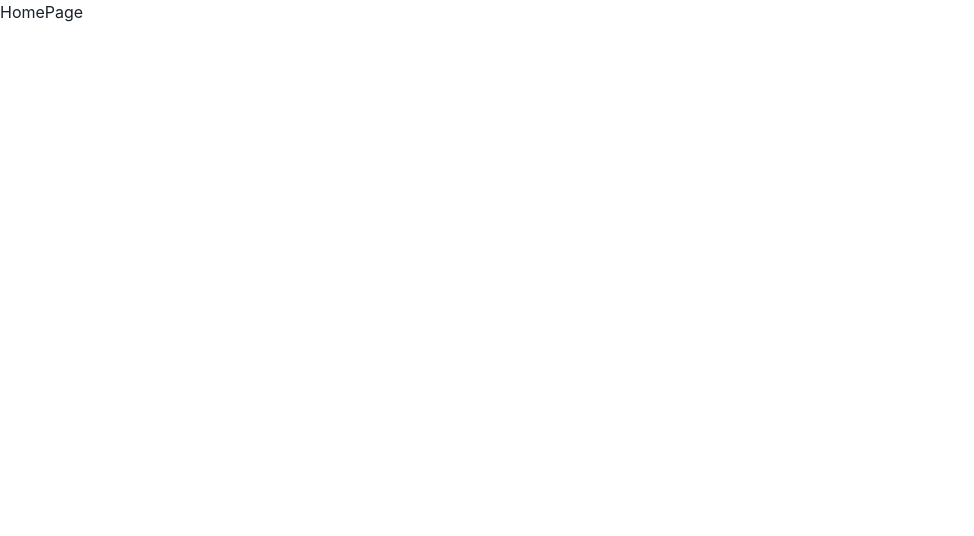
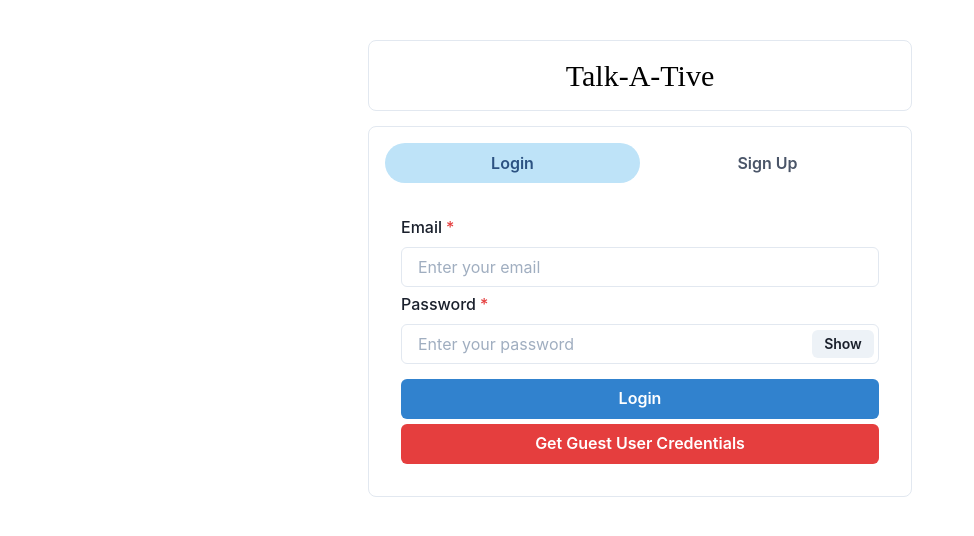
Before and after one commit to SeunJay/talkative-client, a React (Create React App) app: page / in a window 1280 px wide. Shown: the top 536 px of the page, without its empty margins (0-974 px from the left). Built offline with nearby package versions, Linux system fonts and the light colour scheme.

Commit message:
build login and sign up pages

```diff
--- a/src/App.css
+++ b/src/App.css
@@ -1,38 +1,24 @@
+@import url('https://fonts.googleapis.com/css2?family=Work+Sans:wght@300&display=swap');
+
+
+
 .App {
-  text-align: center;
+  min-height: 100vh;
+  display: flex;
+  background-image: url('/client/public/background.png');
+  background-position: center;
+  background-size: cover;
 }
 
-.App-logo {
-  height: 40vmin;
-  pointer-events: none;
+::-webkit-scrollbar {
+  width: 0px;
 }
 
-@media (prefers-reduced-motion: no-preference) {
-  .App-logo {
-    animation: App-logo-spin infinite 20s linear;
-  }
+::-webkit-scrollbar-thumb {
+  background: rgba(136, 136, 136, 0.281);
 }
 
-.App-header {
-  background-color: #282c34;
-  min-height: 100vh;
-  display: flex;
-  flex-direction: column;
-  align-items: center;
-  justify-content: center;
-  font-size: calc(10px + 2vmin);
-  color: white;
+/* Handle on hover */
+::-webkit-scrollbar-thumb:hover {
+  background: #555;
 }
-
-.App-link {
-  color: #61dafb;
-}
-
-@keyframes App-logo-spin {
-  from {
-    transform: rotate(0deg);
-  }
-  to {
-    transform: rotate(360deg);
-  }
-}
--- /dev/null
+++ b/src/components/authentication/Login.js
@@ -0,0 +1,73 @@
+import React, { useState } from 'react';
+import {
+  Stack,
+  HStack,
+  VStack,
+  FormControl,
+  FormLabel,
+  Input,
+  InputGroup,
+  InputRightElement,
+  Button,
+} from '@chakra-ui/react';
+
+const Login = () => {
+  const [email, setEmail] = useState('');
+  const [password, setPassword] = useState('');
+  const [show, setShow] = useState(false);
+
+  const handleShow = () => setShow(!show);
+
+  const handleSubmit = () => {};
+
+  return (
+    <VStack spacing={'5px'}>
+      <FormControl id='email' isRequired>
+        <FormLabel>Email</FormLabel>
+        <Input
+          placeholder='Enter your email'
+          onChange={(e) => setEmail(e.target.value)}
+        />
+      </FormControl>
+
+      <FormControl id='password' isRequired>
+        <FormLabel>Password</FormLabel>
+        <InputGroup>
+          <Input
+            type={show ? 'type' : 'password'}
+            placeholder='Enter your password'
+            onChange={(e) => setPassword(e.target.value)}
+          />
+          <InputRightElement width={'4.5rem'}>
+            <Button h='1.75rem' size={'sm'} onClick={handleShow}>
+              {show ? 'Hide' : 'Show'}
+            </Button>
+          </InputRightElement>
+        </InputGroup>
+      </FormControl>
+
+      <Button
+        colorScheme={'blue'}
+        width='100%'
+        style={{ marginTop: 15 }}
+        onClick={handleSubmit}
+      >
+        Login
+      </Button>
+
+      <Button
+        colorScheme={'red'}
+        variant='solid'
+        width='100%'
+        onClick={() => {
+          setEmail('guest@example.com');
+          setPassword('123456');
+        }}
+      >
+        Get Guest User Credentials
+      </Button>
+    </VStack>
+  );
+};
+
+export default Login;
--- /dev/null
+++ b/src/components/authentication/Signup.js
@@ -0,0 +1,100 @@
+import React, { useState } from 'react';
+import {
+  Stack,
+  HStack,
+  VStack,
+  FormControl,
+  FormLabel,
+  Input,
+  InputGroup,
+  InputRightElement,
+  Button,
+} from '@chakra-ui/react';
+
+const Signup = () => {
+  const [name, setName] = useState('');
+  const [email, setEmail] = useState('');
+  const [password, setPassword] = useState('');
+  const [confirmPassword, setConfirmPassword] = useState('');
+  const [pic, setPic] = useState('');
+  const [show, setShow] = useState(false);
+
+  const handleShow = () => setShow(!show);
+
+  const postDetails = (pic) => {};
+
+  const handleSubmit = () => {};
+
+  return (
+    <VStack spacing={'5px'}>
+      <FormControl id='first-name' isRequired>
+        <FormLabel>Name</FormLabel>
+        <Input
+          placeholder='Enter your name'
+          onChange={(e) => setName(e.target.value)}
+        />
+      </FormControl>
+
+      <FormControl id='email' isRequired>
+        <FormLabel>Email</FormLabel>
+        <Input
+          placeholder='Enter your email'
+          onChange={(e) => setEmail(e.target.value)}
+        />
+      </FormControl>
+
+      <FormControl id='password' isRequired>
+        <FormLabel>Password</FormLabel>
+        <InputGroup>
+          <Input
+            type={show ? 'type' : 'password'}
+            placeholder='Enter your password'
+            onChange={(e) => setPassword(e.target.value)}
+          />
+          <InputRightElement width={'4.5rem'}>
+            <Button h='1.75rem' size={'sm'} onClick={handleShow}>
+              {show ? 'Hide' : 'Show'}
+            </Button>
+          </InputRightElement>
+        </InputGroup>
+      </FormControl>
+
+      <FormControl id='password' isRequired>
+        <FormLabel>Confirm Password</FormLabel>
+        <InputGroup>
+          <Input
+            type={show ? 'type' : 'password'}
+            placeholder='Enter your password'
+            onChange={(e) => setConfirmPassword(e.target.value)}
+          />
+          <InputRightElement width={'4.5rem'}>
+            <Button h='1.75rem' size={'sm'} onClick={handleShow}>
+              {show ? 'Hide' : 'Show'}
+            </Button>
+          </InputRightElement>
+        </InputGroup>
+      </FormControl>
+
+      <FormControl id='pic' isRequired>
+        <FormLabel>Upload your picture</FormLabel>
+        <Input
+          type={'file'}
+          p={1.5}
+          accept='image/*'
+          onChange={(e) => postDetails(e.target.files[0])}
+        />
+      </FormControl>
+
+      <Button
+        colorScheme={'blue'}
+        width='100%'
+        style={{ marginTop: 15 }}
+        onClick={handleSubmit}
+      >
+        Sign Up
+      </Button>
+    </VStack>
+  );
+};
+
+export default Signup;
--- a/src/pages/HomePage.js
+++ b/src/pages/HomePage.js
@@ -1,9 +1,52 @@
-import React from 'react'
+import React from 'react';
+import {
+  Box,
+  Container,
+  Tab,
+  TabList,
+  TabPanel,
+  TabPanels,
+  Tabs,
+  Text,
+} from '@chakra-ui/react';
+import Login from '../components/authentication/Login';
+import Signup from '../components/authentication/Signup';
 
 const HomePage = () => {
   return (
-    <div>HomePage</div>
-  )
-}
+    <Container maxW='xl' centerContent>
+      <Box
+        d='flex'
+        justifyContent='center'
+        p={3}
+        bg={'white'}
+        w='100%'
+        m='40px 0 15px 0'
+        borderRadius='lg'
+        borderWidth='1px'
+      >
+        <Text fontSize='3xl' fontFamily='Work sans' color='black'>
+          Talk-A-Tive
+        </Text>
+      </Box>
+      <Box bg='white' w='100%' p={4} borderRadius='lg' borderWidth='1px'>
+        <Tabs variant='soft-rounded'>
+          <TabList mb='1em'>
+            <Tab width={'50%'}>Login</Tab>
+            <Tab width={'50%'}>Sign Up</Tab>
+          </TabList>
+          <TabPanels>
+            <TabPanel>
+              <Login />
+            </TabPanel>
+            <TabPanel>
+              <Signup />
+            </TabPanel>
+          </TabPanels>
+        </Tabs>
+      </Box>
+    </Container>
+  );
+};
 
-export default HomePage
+export default HomePage;
```
Also changed, not shown: public/background.png (added).
